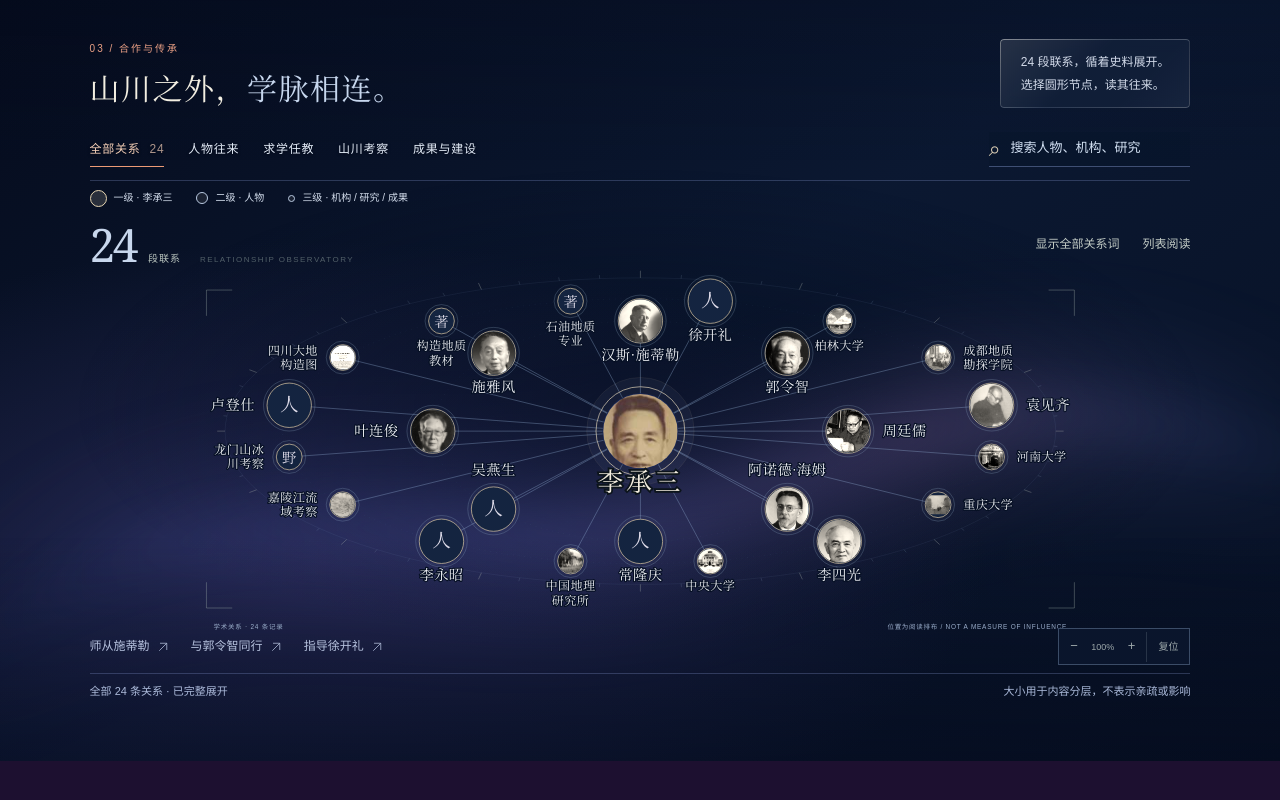
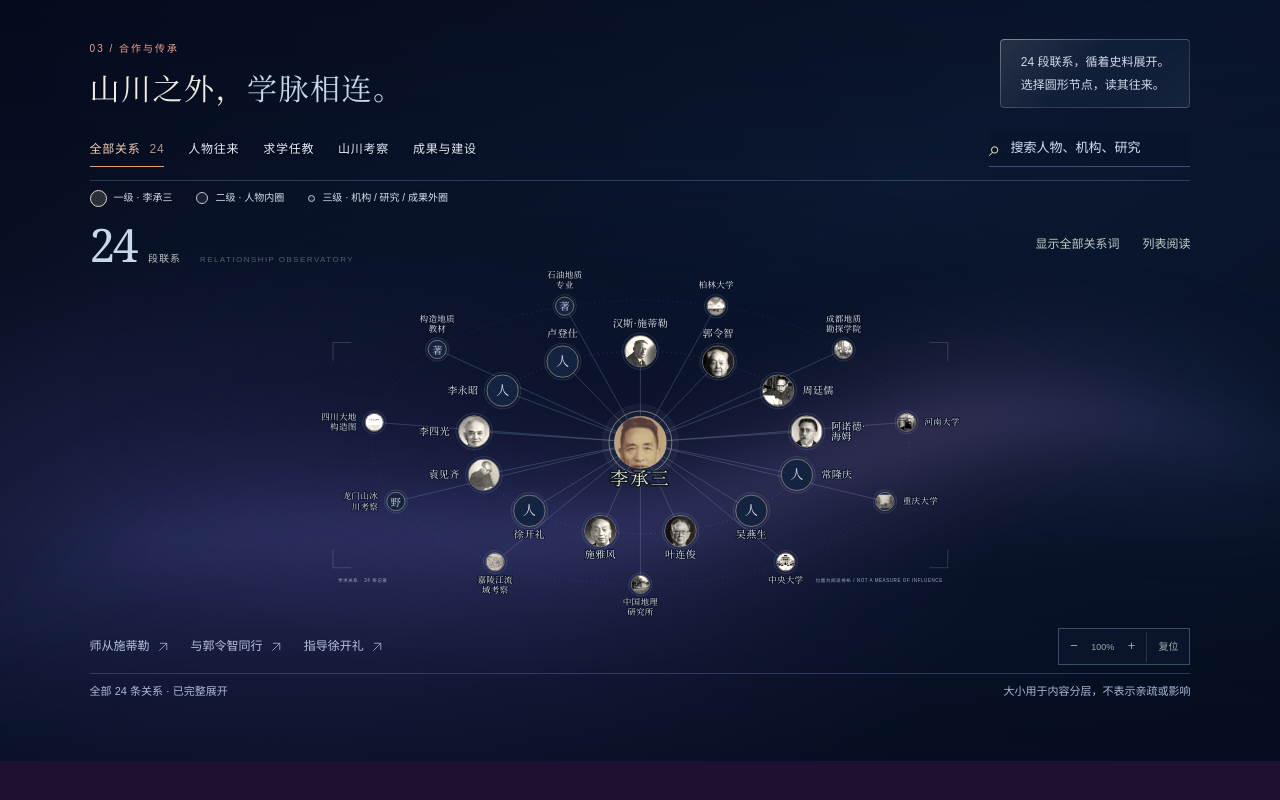
Before and after one commit to Ppzh-Wick/normal, a React (Vite) app in the folder experiments/experiment-2/: page / in a window 1280 px wide. Shown: the part 3731-4531 px from the top of the page. Built offline with nearby package versions, Linux system fonts and the light colour scheme.

Commit message:
Arrange people and non-people on two distinct concentric atlas rings

```diff
--- a/experiments/experiment-2/src/components/RelationshipAtlas.jsx
+++ b/experiments/experiment-2/src/components/RelationshipAtlas.jsx
@@ -4,7 +4,7 @@ import { portraitScale, centerPortraitScale, portraitTransform, pairCamera } fro
 
 const CURATED = ['stille', 'berlin', 'chengdu', 'sichuan-map', 'jialing', 'guo-lingzhi', 'zhou-tingru', 'arnold-heim'];
 const SLOTS = [[480,70],[750,105],[840,255],[740,400],[480,425],[220,400],[120,255],[210,105]];
-import { HIERARCHY, nodeTier, nodeGeometry, radialSlot, overviewNameLayout, overviewCoreNameY } from './relationHierarchy.mjs';
+import { HIERARCHY, nodeTier, nodeGeometry, radialSlot, overviewNameLayout, overviewCoreNameY, RINGS } from './relationHierarchy.mjs';
 const CATEGORY_MARKS = {people:'人',institutions:'校',research:'野',works:'著'};
 const HOME_VIEW = { x:0, y:0, scale:1 };
 
@@ -32,10 +32,10 @@ const SurveyPlate = React.memo(function SurveyPlate({ count }) {
 function layoutEdgeLabels(nodes, compact=false, selectedId=null){
  const centerScale=centerPortraitScale(selectedId),centerRadius=HIERARCHY.overview.center.aura*centerScale;
  const boxes=[{x:620-centerRadius,y:205-centerRadius,w:centerRadius*2,h:centerRadius*2+30}];
- nodes.forEach((n,i)=>{const[x,y]=radialSlot(i,compact),radius=nodeGeometry(n).halo*portraitScale(selectedId,n.id)+3;boxes.push({x:x-radius,y:y-radius,w:radius*2,h:radius*2});const label=overviewNameLayout(n,i,compact,selectedId===n.id),w=Math.max(...label.lines.map(l=>l.length))*label.size+10;boxes.push({x:label.anchor==='start'?label.x-5:label.anchor==='end'?label.x-w+5:label.x-w/2,y:label.y-label.size,w,h:label.lines.length*20+5});});
+ nodes.forEach((n,i)=>{const[x,y]=radialSlot(i,compact,nodes),radius=nodeGeometry(n).halo*portraitScale(selectedId,n.id)+3;boxes.push({x:x-radius,y:y-radius,w:radius*2,h:radius*2});const label=overviewNameLayout(n,i,compact,selectedId===n.id,nodes),w=Math.max(...label.lines.map(l=>l.length))*label.size+10;boxes.push({x:label.anchor==='start'?label.x-5:label.anchor==='end'?label.x-w+5:label.x-w/2,y:label.y-label.size,w,h:label.lines.length*20+5});});
  const overlap=(a,b)=>Math.max(0,Math.min(a.x+a.w,b.x+b.w)-Math.max(a.x,b.x))*Math.max(0,Math.min(a.y+a.h,b.y+b.h)-Math.max(a.y,b.y));
- return nodes.map((n,i)=>{const[x,y]=radialSlot(i,compact),dx=x-620,dy=y-205,len=Math.hypot(dx,dy),w=n.relation.length*14+8;let best=null;
-  for(const t of (i<8?[.57,.43,.7,.33,.8]:[.68,.78,.58,.87,.48,.38]))for(const shift of [-12,12,-24,24,-42,42,-60,60,-84,84,-108,108,0]){const px=620+dx*t-dy/len*shift,py=205+dy*t+dx/len*shift;const box={x:px-w/2,y:py-12,w,h:19};const score=boxes.reduce((s,b)=>s+overlap(box,b),0)*100+Math.abs(shift)*.15+Math.abs(t-(i<8?.57:.68))*10;if(!best||score<best.score)best={x:px,y:py,anchorX:620+dx*t,anchorY:205+dy*t,shift,box,score};}
+ return nodes.map((n,i)=>{const[x,y]=radialSlot(i,compact,nodes),dx=x-620,dy=y-205,len=Math.hypot(dx,dy),w=n.relation.length*14+8;let best=null;
+  for(const t of (nodeTier(n)===2?[.57,.43,.7,.33,.8]:[.68,.78,.58,.87,.48,.38]))for(const shift of [-12,12,-24,24,-42,42,-60,60,-84,84,-108,108,0]){const px=620+dx*t-dy/len*shift,py=205+dy*t+dx/len*shift;const box={x:px-w/2,y:py-12,w,h:19};const score=boxes.reduce((s,b)=>s+overlap(box,b),0)*100+Math.abs(shift)*.15+Math.abs(t-(nodeTier(n)===2?.57:.68))*10;if(!best||score<best.score)best={x:px,y:py,anchorX:620+dx*t,anchorY:205+dy*t,shift,box,score};}
   boxes.push(best.box);return best;
  });
 }
@@ -101,7 +101,7 @@ export function RelationshipAtlas({ data, onOpenImage, selectedId, initialSelect
     if(!desktop||!node)return;
     const index=(isOverview?overviewNodes:shown).findIndex(n=>n.id===node.id);
     if(index<0)return;
-    const [x,y]=isOverview?radialSlot(index,true):SLOTS[index];
+    const [x,y]=isOverview?radialSlot(index,true,overviewNodes):SLOTS[index];
     // Pan the pair into view without enlarging the rest of the graph.
     // Only the selected portrait and the central portrait scale locally.
     setView(pairCamera(x,y,isOverview));
@@ -160,7 +160,7 @@ export function RelationshipAtlas({ data, onOpenImage, selectedId, initialSelect
     if(e.button!==0 || e.target.closest('[data-node]')) return;
     setIsDragging(true);setFocusedRelation(false);
     const rect=e.currentTarget.getBoundingClientRect();
-    drag.current={id:e.pointerId,x:e.clientX,y:e.clientY,vx:view.x,vy:view.y,scale:view.scale,ratio:(isOverview?(compact?800:1240):960)/Math.max(1,rect.width)};
+    drag.current={id:e.pointerId,x:e.clientX,y:e.clientY,vx:view.x,vy:view.y,scale:view.scale,ratio:(isOverview?(compact?960:1300):960)/Math.max(1,rect.width)};
     e.currentTarget.setPointerCapture(e.pointerId);
   };
   const endDrag = () => {
@@ -205,7 +205,7 @@ export function RelationshipAtlas({ data, onOpenImage, selectedId, initialSelect
       <label className="atlas-search"><span aria-hidden="true">⌕</span><input aria-label="搜索人物、机构或研究" placeholder="搜索人物、机构、研究" value={search} onChange={e=>{setSearch(e.target.value);setPage(0);setSelected(null);setHovered(null);reset();requestAnimationFrame(()=>onNavigateWithin?.());}}/>{search&&<button aria-label="清除搜索" onClick={()=>{setSearch('');setPage(0);requestAnimationFrame(()=>onNavigateWithin?.());}}>×</button>}</label>
     </div>
     <div className="atlas-hierarchy-key" role="list" aria-label="图谱视觉层级：一级李承三，二级人物，三级机构、研究和成果">
-      <span role="listitem"><i className="tier-one" aria-hidden="true"/>一级 · 李承三</span><span role="listitem"><i className="tier-two" aria-hidden="true"/>二级 · 人物</span><span role="listitem"><i className="tier-three" aria-hidden="true"/>三级 · 机构 / 研究 / 成果</span>
+      <span role="listitem"><i className="tier-one" aria-hidden="true"/>一级 · 李承三</span><span role="listitem"><i className="tier-two" aria-hidden="true"/>二级 · 人物内圈</span><span role="listitem"><i className="tier-three" aria-hidden="true"/>三级 · 机构 / 研究 / 成果外圈</span>
     </div>
     <p className="atlas-mobile-pan-hint">左右滑动图谱，或切换列表阅读</p>
     <div className="atlas-workspace">
@@ -214,18 +214,18 @@ export function RelationshipAtlas({ data, onOpenImage, selectedId, initialSelect
         {compact&&<div className="atlas-focus-navigation"><span>{focusedRelation?'聚焦关系 · 拖动继续探索':'自由视图 · 拖动继续探索'}</span><button onClick={()=>{if(focusedRelation)reset();else{setList(false);focusRelation();}}}>{focusedRelation?'查看全图 ↗':'聚焦当前关系 ↗'}</button></div>}
         <div ref={canvasRef} className={`atlas-canvas ${isOverview?`atlas-overview-canvas ${list?'atlas-complete-list-view':''}`:list?'atlas-show-list':''}`} data-scroll-lock={list||undefined}>
           {isOverview ? <>
-            <svg ref={isOverview?svgRef:undefined} className={`atlas-complete-network ${showLabels?'show-all-labels':''}`} tabIndex="0" onKeyDown={keyGraph} onPointerDown={startDrag} onPointerMove={moveDrag} onPointerUp={endDrag} onPointerCancel={endDrag} onLostPointerCapture={endDrag} viewBox={compact?"220 -70 800 600":"0 -20 1240 510"} role="group" aria-label={`李承三与全部${overviewNodes.length}条关系，圆形节点和连线，Tab选择节点查看史料`}>
+            <svg ref={isOverview?svgRef:undefined} className={`atlas-complete-network ${showLabels?'show-all-labels':''}`} tabIndex="0" onKeyDown={keyGraph} onPointerDown={startDrag} onPointerMove={moveDrag} onPointerUp={endDrag} onPointerCancel={endDrag} onLostPointerCapture={endDrag} viewBox={compact?"140 -155 960 760":"-30 -135 1300 720"} role="group" aria-label={`李承三与全部${overviewNodes.length}条关系，圆形节点和连线，Tab选择节点查看史料`}>
               <SurveyPlate count={overviewNodes.length}/>
               <g className="atlas-arrival"><g className="atlas-camera" transform={`translate(${view.x} ${view.y}) translate(620 205) scale(${view.scale}) translate(-620 -205)`}>
-              <defs><clipPath id={`${uid}-all-portrait`}><circle cx="620" cy="205" r={HIERARCHY.overview.center.radius}/></clipPath>{overviewNodes.map((n,i)=>{const[x,y]=radialSlot(i,compact);return <clipPath key={n.id} id={`${uid}-all-${n.id}`}><circle cx={x} cy={y} r={nodeGeometry(n).radius}/></clipPath>;})}</defs>
-              <ellipse className="atlas-orbit" cx="620" cy="205" rx={compact?360:500} ry={compact?220:185}/><ellipse className="atlas-orbit" cx="620" cy="205" rx={compact?180:290} ry={compact?156:154}/>
-              {overviewNodes.map((n,i)=>{const[x,y]=radialSlot(i,compact);const caption=edgeLabels[i];return <g key={'edge-'+n.id} className={`atlas-radial-link ${active===n.id?'is-active':''} ${active&&active!==n.id?'is-muted':''}`}><path className="atlas-complete-edge" d={`M620 205 L${x} ${y}`}/><path className="atlas-caption-leader" d={Math.abs(caption.shift)>40?`M${caption.anchorX} ${caption.anchorY}L${caption.x} ${caption.y-9}`:undefined}/><text className="atlas-radial-relation" x={caption.x} y={caption.y} aria-hidden="true" textAnchor="middle">{n.relation}</text></g>;})}
+              <defs><clipPath id={`${uid}-all-portrait`}><circle cx="620" cy="205" r={HIERARCHY.overview.center.radius}/></clipPath>{overviewNodes.map((n,i)=>{const[x,y]=radialSlot(i,compact,overviewNodes);return <clipPath key={n.id} id={`${uid}-all-${n.id}`}><circle cx={x} cy={y} r={nodeGeometry(n).radius}/></clipPath>;})}</defs>
+              <ellipse className="atlas-orbit" cx="620" cy="205" data-tier-ring="3" rx={RINGS[compact?'compact':'full'].other.rx} ry={RINGS[compact?'compact':'full'].other.ry}/><ellipse className="atlas-orbit" cx="620" cy="205" data-tier-ring="2" rx={RINGS[compact?'compact':'full'].people.rx} ry={RINGS[compact?'compact':'full'].people.ry}/>
+              {overviewNodes.map((n,i)=>{const[x,y]=radialSlot(i,compact,overviewNodes);const caption=edgeLabels[i];return <g key={'edge-'+n.id} className={`atlas-radial-link ${active===n.id?'is-active':''} ${active&&active!==n.id?'is-muted':''}`}><path className="atlas-complete-edge" d={`M620 205 L${x} ${y}`}/><path className="atlas-caption-leader" d={Math.abs(caption.shift)>40?`M${caption.anchorX} ${caption.anchorY}L${caption.x} ${caption.y-9}`:undefined}/><text className="atlas-radial-relation" x={caption.x} y={caption.y} aria-hidden="true" textAnchor="middle">{n.relation}</text></g>;})}
               <g className="atlas-core-portrait" data-node-tier="1" transform={portraitTransform(620,205,centerPortraitScale(selected?.id))}>
               <circle cx="620" cy="205" r={HIERARCHY.overview.center.aura} className="atlas-core-aura"/><circle cx="620" cy="205" r={HIERARCHY.overview.center.halo} className="atlas-core-ring"/><circle cx="620" cy="205" r={HIERARCHY.overview.center.radius+1} fill="#172657"/>
               {portrait?.path&&<image href={portrait.path} x={620-HIERARCHY.overview.center.radius} y={205-HIERARCHY.overview.center.radius} width={HIERARCHY.overview.center.radius*2} height={HIERARCHY.overview.center.radius*2} clipPath={`url(#${uid}-all-portrait)`} preserveAspectRatio="xMidYMin slice"/>}
               </g>
               <text className="atlas-core-name" x="620" y={overviewCoreNameY(centerPortraitScale(selected?.id))} textAnchor="middle">李承三</text>
-              {overviewNodes.map((n,i)=>{const [x,y]=radialSlot(i,compact);const media=n.media||data?.media?.[n.id];const geometry=nodeGeometry(n),label=overviewNameLayout(n,i,compact,selected?.id===n.id);return <g key={n.id} data-node="true" data-relation-id={n.id} data-node-tier={nodeTier(n)} role="button" tabIndex="0" aria-label={`${n.name}，${n.relation}，查看史料`} aria-pressed={selected?.id===n.id} className={`atlas-node atlas-complete-node ${active===n.id?'is-active':''} ${active&&active!==n.id?'is-muted':''} ${selected&&selected.id!==n.id?'is-defocused':''}`} onClick={e=>choose(n,e)} onKeyDown={e=>{if(e.key==='Enter'||e.key===' '){e.preventDefault();e.stopPropagation();choose(n,e);}}} onMouseEnter={()=>setHovered(n.id)} onMouseLeave={()=>setHovered(null)} onFocus={()=>{setHovered(n.id);if(compact){focusRelation(n);onNavigateWithin?.();}}} onBlur={()=>setHovered(null)}>
+              {overviewNodes.map((n,i)=>{const [x,y]=radialSlot(i,compact,overviewNodes);const media=n.media||data?.media?.[n.id];const geometry=nodeGeometry(n),label=overviewNameLayout(n,i,compact,selected?.id===n.id,overviewNodes);return <g key={n.id} data-node="true" data-relation-id={n.id} data-node-tier={nodeTier(n)} role="button" tabIndex="0" aria-label={`${n.name}，${n.relation}，查看史料`} aria-pressed={selected?.id===n.id} className={`atlas-node atlas-complete-node ${active===n.id?'is-active':''} ${active&&active!==n.id?'is-muted':''} ${selected&&selected.id!==n.id?'is-defocused':''}`} onClick={e=>choose(n,e)} onKeyDown={e=>{if(e.key==='Enter'||e.key===' '){e.preventDefault();e.stopPropagation();choose(n,e);}}} onMouseEnter={()=>setHovered(n.id)} onMouseLeave={()=>setHovered(null)} onFocus={()=>{setHovered(n.id);if(compact){focusRelation(n);onNavigateWithin?.();}}} onBlur={()=>setHovered(null)}>
                 <circle className="atlas-node-hit" cx={x} cy={y} r="32" fill="transparent" pointerEvents="all"/>
                 <g className="atlas-node-portrait" transform={portraitTransform(x,y,portraitScale(selected?.id,n.id))}>
                 <circle className="atlas-node-halo" cx={x} cy={y} r={geometry.halo}/><circle className="atlas-node-disc" cx={x} cy={y} r={geometry.radius+1}/>
@@ -235,7 +235,7 @@ export function RelationshipAtlas({ data, onOpenImage, selectedId, initialSelect
                 <title>{`${n.name} · ${n.relation}`}</title>
               </g>;})}
               </g></g>
-              {compact&&!list&&(()=>{const index=overviewNodes.findIndex(n=>n.id===selected.id);if(index<0)return null;const[x,y]=radialSlot(index,true);const px=620+(x-620)*view.scale+view.x,py=205+(y-205)*view.scale+view.y,radius=(nodeGeometry(selected).halo*portraitScale(selected.id,selected.id)+3)*view.scale;return <g key={selected.id} className="atlas-folio-thread" aria-hidden="true" pointerEvents="none"><path pathLength="1" d={`M${px+radius} ${py} H${Math.max(px+radius+15,945)} V205 H980`}/><circle cx={px} cy={py} r={radius}/><text x="972" y="192" textAnchor="end">文字依据 →</text></g>;})()}
+              {compact&&!list&&(()=>{const index=overviewNodes.findIndex(n=>n.id===selected.id);if(index<0)return null;const[x,y]=radialSlot(index,true,overviewNodes);const px=620+(x-620)*view.scale+view.x,py=205+(y-205)*view.scale+view.y,radius=(nodeGeometry(selected).halo*portraitScale(selected.id,selected.id)+3)*view.scale;return <g key={selected.id} className="atlas-folio-thread" aria-hidden="true" pointerEvents="none"><path pathLength="1" d={`M${px+radius} ${py} H${Math.max(px+radius+15,945)} V205 H980`}/><circle cx={px} cy={py} r={radius}/><text x="972" y="192" textAnchor="end">文字依据 →</text></g>;})()}
             </svg>
             <div className="atlas-complete-list" aria-label="全部学术关系列表">{overviewNodes.map(n=><button key={n.id} aria-pressed={selected?.id===n.id} onClick={e=>choose(n,e)}><span><strong>{n.name}</strong><small>{n.relation} · {n.date}</small></span><i aria-hidden="true">↗</i></button>)}</div>
             <div className="atlas-complete-controls"><div className="atlas-curated-entries" aria-label="从三段关系开始读">{[['stille','师从施蒂勒'],['guo-lingzhi','与郭令智同行'],['xu-kaili','指导徐开礼']].map(([id,label])=><button key={id} onClick={e=>choose(nodes.find(n=>n.id===id),e)}>{label}<svg width="12" height="12" viewBox="0 0 16 16" fill="none" aria-hidden="true"><path d="M3 13 13 3M4 3h9v9" stroke="currentColor"/></svg></button>)}</div><div><button aria-label="缩小全部关系图" onClick={()=>zoom(-.15)}>−</button><output>{Math.round(view.scale*100)}%</output><button aria-label="放大全部关系图" onClick={()=>zoom(.15)}>+</button><button aria-label="复位全部关系图" onClick={reset}>复位</button></div></div>
--- a/experiments/experiment-2/src/components/relationHierarchy.mjs
+++ b/experiments/experiment-2/src/components/relationHierarchy.mjs
@@ -5,28 +5,32 @@ export const HIERARCHY = Object.freeze({
 });
 export const nodeTier = node => node.category === 'people' ? 2 : 3;
 export const nodeGeometry = (node, overview=true) => HIERARCHY[overview?'overview':'category'][nodeTier(node)===2?'person':'entity'];
-// Interleave the five outer people with smaller records to avoid crowded faces.
-const OUTER_SLOTS=[0,3,6,9,12,1,2,4,5,7,8,10,11,13,14,15];
-export function radialSlot(i, compact=false){
- const inner=i<8,slot=inner?i:OUTER_SLOTS[i-8];
- const angle=-Math.PI/2+(inner?slot*Math.PI/4:slot*Math.PI/8+Math.PI/16);
- return [620+Math.cos(angle)*(compact?(inner?180:360):(inner?290:500)),205+Math.sin(angle)*(compact?(inner?156:220):(inner?154:185))];
+// Each display tier has one shared ellipse: people inside, non-people outside.
+export const RINGS=Object.freeze({
+ full:{people:{rx:330,ry:180},other:{rx:530,ry:280}},
+ compact:{people:{rx:250,ry:190},other:{rx:420,ry:300}}
+});
+export function ringFor(node,compact=false){return RINGS[compact?'compact':'full'][nodeTier(node)===2?'people':'other'];}
+export function radialSlot(i,compact=false,nodes){
+ const person=nodes?nodeTier(nodes[i])===2:i<13;
+ const peers=nodes?nodes.filter(n=>(nodeTier(n)===2)===person):Array(person?13:11);
+ const slot=nodes?nodes.slice(0,i).filter(n=>(nodeTier(n)===2)===person).length:person?i:i-13;
+ const angle=-Math.PI/2+slot*Math.PI*2/Math.max(1,peers.length)+(person?0:Math.PI/Math.max(1,peers.length));
+ const ring=RINGS[compact?'compact':'full'][person?'people':'other'];
+ return[620+Math.cos(angle)*ring.rx,205+Math.sin(angle)*ring.ry];
 }
-export function overviewNameLines(node,index){
+export function overviewNameLines(node){
  const label=node.id==='tectonics-textbook'?'构造地质教材':node.name;
- if(node.id==='chengdu')return ['成都地质','勘探学院'];
- const width=index>=8?4:7;
+ if(node.id==='arnold-heim')return['阿诺德·','海姆'];
+ if(node.id==='chengdu')return['成都地质','勘探学院'];
+ const width=nodeTier(node)===2?7:4;
  return Array.from({length:Math.ceil(label.length/width)},(_,i)=>label.slice(i*width,(i+1)*width));
 }
-export function overviewNameLayout(node,index,compact,selected){
- const[x,y]=radialSlot(index,compact),lines=overviewNameLines(node,index);
+export function overviewNameLayout(node,index,compact,selected,nodes){
+ const[x,y]=radialSlot(index,compact,nodes),lines=overviewNameLines(node),ring=ringFor(node,compact);
  const halo=nodeGeometry(node).halo*(selected?1.55:1),size=nodeTier(node)===2?20:17;
- if(selected&&compact&&Math.abs(x-620)<120&&y>0&&y<205)return{x,y:y-halo-12-(lines.length-1)*20,anchor:'middle',lines,size};
- if(index===2||index===6){const right=x>620;return{x:x+(right?1:-1)*(halo+12),y:y+size*.35,anchor:right?'start':'end',lines,size};}
- if(index<8&&y>206&&Math.abs(x-620)>100)return{x,y:y-halo-12-(lines.length-1)*20,anchor:'middle',lines,size};
- if(index>=8&&Math.abs(x-620)>(compact?360:500)*.68){
-  const right=x>620;return{x:x+(right?1:-1)*(halo+12),y:y+size*.35-(lines.length-1)*10,anchor:right?'start':'end',lines,size};
- }
+ if(Math.abs(x-620)>ring.rx*.8){const right=x>620;return{x:x+(right?1:-1)*(halo+12),y:y+size*.35-(lines.length-1)*10,anchor:right?'start':'end',lines,size};}
+ if(y<205)return{x,y:y-halo-12-(lines.length-1)*20,anchor:'middle',lines,size};
  return{x,y:y+halo+18,anchor:'middle',lines,size};
 }
-export const overviewCoreNameY = scale => 205+HIERARCHY.overview.center.radius*scale+32;
+export const overviewCoreNameY=scale=>205+HIERARCHY.overview.center.radius*scale+32;
--- a/experiments/experiment-2/src/galaxy.css
+++ b/experiments/experiment-2/src/galaxy.css
@@ -59,3 +59,8 @@
 
 .atlas-mobile-pan-hint{display:none}
 @media(max-width:999px){.network .atlas-mobile-pan-hint{display:block;font-size:11px;line-height:1.6;color:#bdcade;margin:5px 0 8px}}
+
+/* The two data rings are the only circular guides in the overview. */
+.network .atlas-survey-rim,.network .atlas-survey-tick{display:none}
+.network .atlas-observatory .atlas-orbit[data-tier-ring="2"]{stroke:#c3d0e4;stroke-opacity:.38;stroke-width:1;stroke-dasharray:2 7}
+.network .atlas-observatory .atlas-orbit[data-tier-ring="3"]{stroke:#93aacb;stroke-opacity:.35;stroke-width:1;stroke-dasharray:2 7}
```
Also changed, not shown: experiments/experiment-2/scripts/verify-node-hierarchy.mjs (+6 -3 lines), 2 other files (tests, documents, lock files or other folders).
